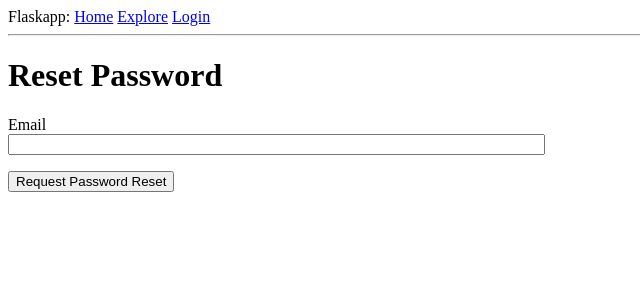
After one commit to mukul-pathania/flaskapp, a Flask app: page /reset_password_request in a window 1280 px wide. The commit adds this page. Shown: the top 300 px of the page, without its empty margins (0-640 px from the left). Run offline with Flask 2, Linux system fonts and the light colour scheme.

Commit message:
Add support for reset of passwords by using email
Installed flask-login library which helps making use of email service
easy with flask.
Added a reset password link to the login page which uses the email of a
user to send them link for creating a new password.
Added view functions, templates etc to support the above functionality.

```diff
--- a/app/__init__.py
+++ b/app/__init__.py
@@ -4,13 +4,13 @@ from flask_login import LoginManager
 import logging
 from logging.handlers import SMTPHandler, RotatingFileHandler
 import os
-
+from flask_mail import Mail
 
 app = Flask(__name__)
 app.config.from_object(Config)
 login=LoginManager(app)
 login.login_view = "login"
-
+mail = Mail(app)
 
 from app import routes, models, errors
 
--- a/app/forms.py
+++ b/app/forms.py
@@ -76,3 +76,14 @@ class PostForm(FlaskForm):
     # I will use the validator url() later.
     link= URLField("Link:", validators=[Length(max=140)])
     submit = SubmitField("Submit")
+
+
+class ResetPasswordRequestForm(FlaskForm):
+    email = StringField("Email", validators=[DataRequired(), Email()])
+    submit = SubmitField("Request Password Reset")
+
+class ResetPasswordForm(FlaskForm):
+    password = PasswordField("Password", validators=[DataRequired()])
+    password2 = PasswordField("Repeat Password",
+            validators=[DataRequired(), EqualTo("password")])
+    submit = SubmitField("Request Password Reset")
--- a/app/routes.py
+++ b/app/routes.py
@@ -2,13 +2,13 @@ from flask import render_template, flash, redirect, url_for, request
 from flask import abort
 from app import app
 from app.forms import LoginForm, RegistrationForm, EditProfileForm
-from app.forms import PostForm
+from app.forms import PostForm, ResetPasswordRequestForm, ResetPasswordForm
+from app.email import send_password_reset_email
 from flask_login import current_user, login_user
 from flask_login import logout_user, login_required
 from app.models import Users, get_user, Posts, get_posts
 from werkzeug.urls import url_parse
 from datetime import datetime
-
 
 
 @app.before_request
@@ -157,3 +157,33 @@ def explore():
             if (page-1 > 0) else None
     return render_template("index.html", title="Explore", posts=posts,
             next_url=next_url, prev_url=prev_url)
+
+@app.route("/reset_password_request", methods = ["GET", "POST"])
+def reset_password_request():
+    if current_user.is_authenticated:
+        return redirect(url_for("index"))
+    form = ResetPasswordRequestForm()
+    if form.validate_on_submit():
+        user = get_user(email=form.email.data)
+        if user:
+            send_password_reset_email(user)
+        flash("Check your email for the instructions to reset your password")
+        return redirect(url_for("login"))
+    return render_template("reset_password_request.html",
+                           title="Reset Password", form=form)
+
+
+@app.route("/reset_password/<token>", methods=["GET","POST"])
+def reset_password(token):
+    if current_user.is_authenticated:
+        return redirect (url_for("index"))
+    user = Users.verify_reset_password_token(token)
+    if not user:
+        return redirect(url_for("index"))
+    form = ResetPasswordForm()
+    if form.validate_on_submit():
+        user.set_password(form.password.data)
+        user.update()
+        flash("Your password has been reset.")
+        return redirect(url_for("login"))
+    return render_template("reset_password.html", form=form)
--- a/app/templates/login.html
+++ b/app/templates/login.html
@@ -22,4 +22,8 @@
       <p>{{ form.submit() }}</p>
   </form>
   <p>New User? <a href="{{ url_for("register") }}">Click to Register!</a></p>
+  <p>
+    Forgot Your Password?
+    <a href="{{ url_for("reset_password_request") }}">Click to Reset It</a>
+  </p>
 {% endblock %}
--- /dev/null
+++ b/app/templates/reset_password_request.html
@@ -0,0 +1,16 @@
+{% extends "base.html" %}
+
+{% block content %}
+  <h1>Reset Password</h1>
+  <form action="" method="POST">
+      {{ form.hidden_tag() }}
+      <p>
+        {{ form.email.label }}<br>
+        {{ form.email(size=64) }}<br>
+        {% for error in form.email.errors %}
+        <span style="color: red;">[{{ error }}]</span>
+        {% endfor %}
+      </p>
+      <p>{{ form.submit() }}</p>
+  </form>
+{% endblock %}
--- a/config.py
+++ b/config.py
@@ -1,7 +1,10 @@
 import os
 from dotenv import load_dotenv
 
-load_dotenv()
+
+basedir = os.path.abspath(os.path.dirname(__file__))
+load_dotenv(os.path.join(basedir,".env"))
+
 class Config(object):
     SECRET_KEY = os.environ.get("SECRET_KEY") or "This-is-top-secret"
     DB_CONFIG = {"host":str(os.environ.get("DATABASE_HOST")),
--- a/requirements.txt
+++ b/requirements.txt
@@ -1,12 +1,15 @@
+blinker==1.4
 Click==7.0
 Flask==1.1.1
 Flask-Login==0.4.1
+Flask-Mail==0.9.1
 Flask-WTF==0.14.2
 itsdangerous==1.1.0
 Jinja2==2.10.3
 MarkupSafe==1.1.1
 mysql-connector==2.2.9
 pkg-resources==0.0.0
+PyJWT==1.7.1
 python-dotenv==0.10.3
 Werkzeug==0.16.0
 WTForms==2.2.1
```
Also changed, not shown: app/email.py (added, +24 -0 lines), app/models.py (+19 -0 lines), app/templates/email/reset_password.html (added, +12 -0 lines), app/templates/email/reset_password.txt (added, +10 -0 lines), app/templates/reset_password.html (added, +23 -0 lines).
